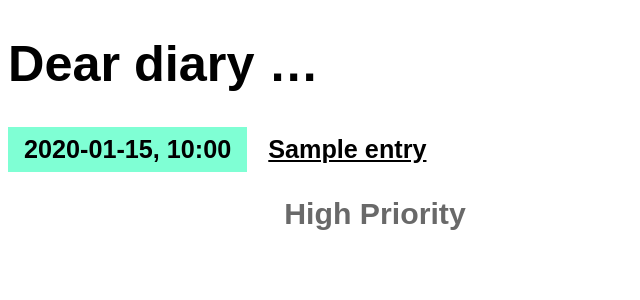
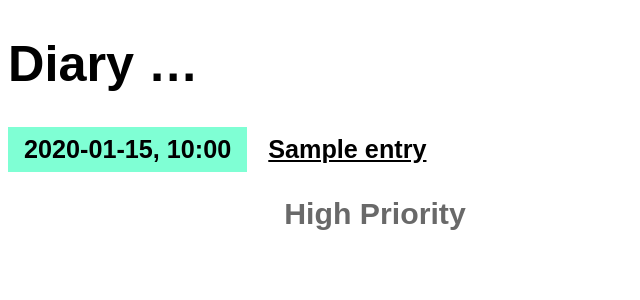
Before and after one commit to muhammadNassef/Django-Projects, a Django app: page /entries/ in a window 1280 px wide. Shown: the top 300 px of the page, without its empty margins (0-640 px from the left). Run offline with Django 3.2, Linux system fonts and the light colour scheme; tables that the repository leaves empty hold one stand-in row (values such as "Sample post").

Commit message:
Update base.html

```diff
--- a/Entries/templates/Entries/base.html
+++ b/Entries/templates/Entries/base.html
@@ -9,7 +9,7 @@
 </head>
 
 <body>
-<h1><a href="#">Dear diary …</a></h1>
+<h1><a href="#"> Diary …</a></h1>
 
 {% block content %}{% endblock %}
 
```
